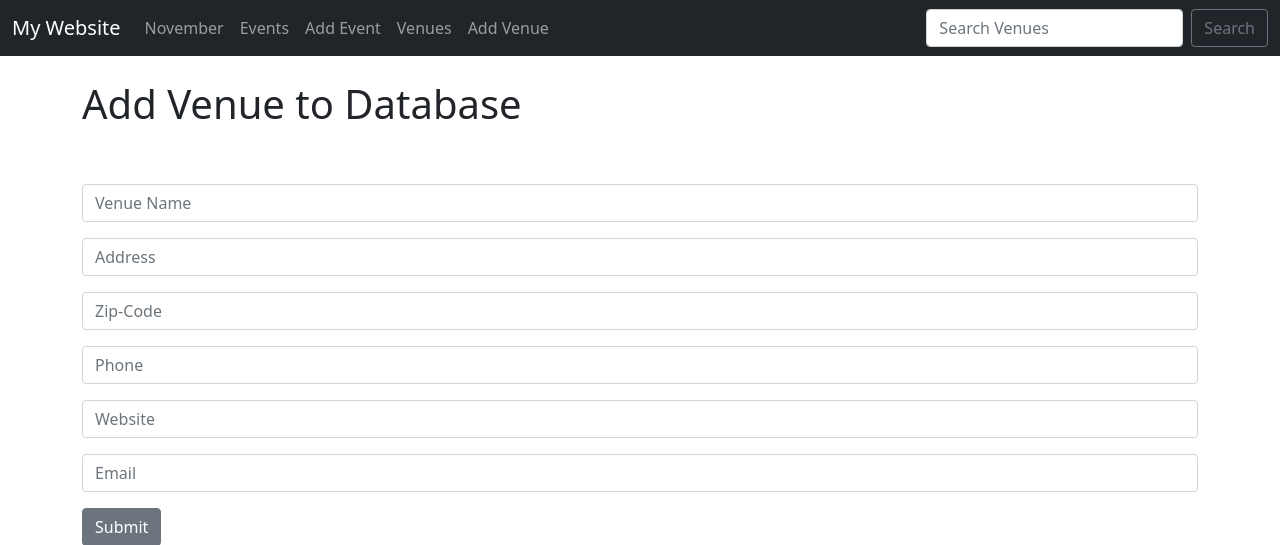
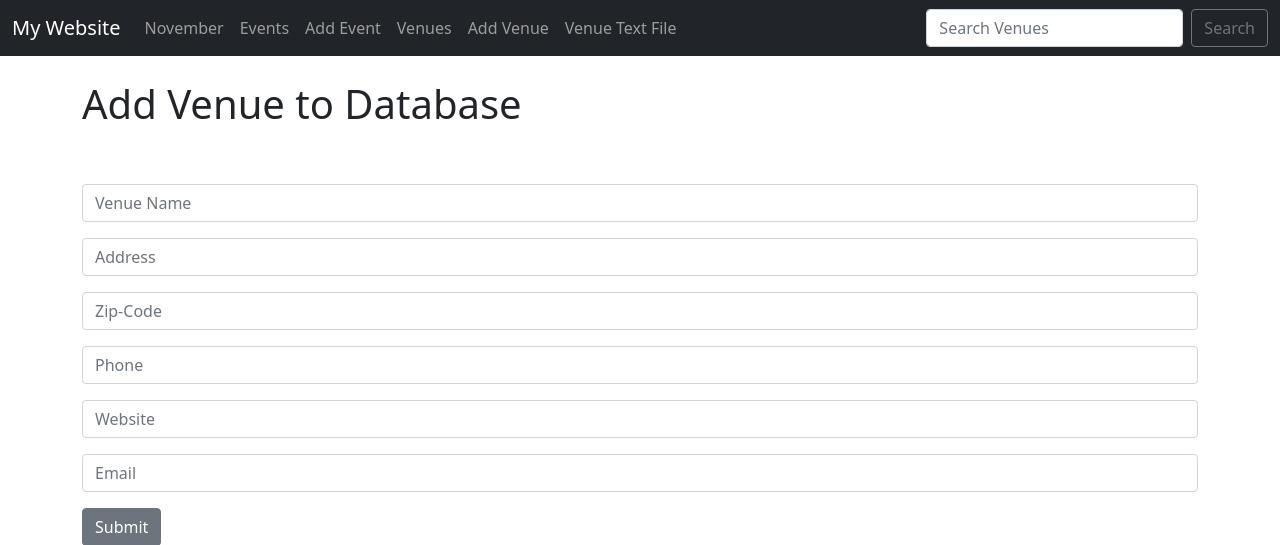
Before and after one commit to n4oji/Project, a Django app: page /add_venue in a window 1280 px wide. Shown: the top 545 px of the page. Run offline with Django 4.2, Linux system fonts and the light colour scheme.

Commit message:
text file for venues

```diff
--- a/my_website/events/templates/events/navbar.html
+++ b/my_website/events/templates/events/navbar.html
@@ -35,6 +35,12 @@
           </a>
         </li>
 
+        <li class="nav-item">
+          <a class="nav-link" href="{% url 'venue-text' %}">
+            Venue Text File
+          </a>
+        </li>
+
 
       </ul>
       <form class="d-flex" method=POST action="{% url 'search-venues' %}">
--- a/my_website/events/urls.py
+++ b/my_website/events/urls.py
@@ -14,4 +14,5 @@ urlpatterns = [
     path('update_event/<event_id>', views.update_event, name="update-event"),
     path('delete_event/<event_id>', views.delete_event, name="delete-event"),
     path('delete_venue/<venue_id>', views.delete_venue, name="delete-venue"),
+    path('venue_text', views.venue_text, name="venue-text")
 ]
--- a/my_website/events/views.py
+++ b/my_website/events/views.py
@@ -1,12 +1,12 @@
 from django.shortcuts import render, redirect
-from django.http import HttpResponseRedirect
+from django.http import HttpResponseRedirect, HttpResponse
 import calendar
 from calendar import HTMLCalendar
 from datetime import datetime
 from .models import Event, Venue
 from .forms import VenueForm, EventForm
 
-
+#homapage
 def home(request, year=datetime.now().year, month=datetime.now().strftime('%B')):
 	name = "Naoji"
 	month = month.capitalize()
@@ -30,11 +30,13 @@ def home(request, year=datetime.now().year, month=datetime.now().strftime('%B'))
 		"time" : time,
 	})
 
+#events list
 def all_events(request):
 	event_list = Event.objects.all().order_by('event_date')
 
 	return render(request, 'events/events_list.html', {'event_list': event_list})
 
+#adding a venue
 def add_venue(request):
 	submitted = False
 	if request.method == "POST":
@@ -50,16 +52,19 @@ def add_venue(request):
 
 	return render(request, 'events/add_venue.html', {'form': form, 'submitted': submitted})
 
+#venues list
 def list_venues(request):
 	venue_list = Venue.objects.all().order_by('name')
 
 	return render(request, 'events/venue.html', {'venue_list': venue_list})
 
+#show specified venue
 def show_venue(request, venue_id):
 	venue = Venue.objects.get(pk=venue_id)
 
 	return render(request, 'events/show_venue.html', {'venue': venue})
 
+#search bar for venues
 def search_venues(request):
 	if request.method=="POST":
 		searched = request.POST['searched']
@@ -71,6 +76,7 @@ def search_venues(request):
 	else:
 		return render(request, 'events/search_venues.html', {})
 
+#updating a venue
 def update_venue(request, venue_id):
 	venue = Venue.objects.get(pk=venue_id)
 	form = VenueForm(request.POST or None, instance=venue)
@@ -81,6 +87,7 @@ def update_venue(request, venue_id):
 
 	return render(request, 'events/update_venue.html', {'venue': venue, 'form': form})
 
+#adding event
 def add_event(request):
 	submitted = False
 	if request.method == "POST":
@@ -96,7 +103,7 @@ def add_event(request):
 
 	return render(request, 'events/add_event.html', {'form': form, 'submitted': submitted})
 
-
+#update event
 def update_event(request, event_id):
 	event = Event.objects.get(pk=event_id)
 	form = EventForm(request.POST or None, instance=event)
@@ -107,14 +114,31 @@ def update_event(request, event_id):
 
 	return render(request, 'events/update_event.html', {'event': event, 'form': form})
 
+#delete event
 def delete_event(request, event_id):
 	event = Event.objects.get(pk=event_id)
 	event.delete()
 
 	return redirect('list-events')
 
+#delete venue
 def delete_venue(request, venue_id):
 	venue = Venue.objects.get(pk=venue_id)
 	venue.delete()
 
 	return redirect('list-venues')
+
+#generate a file with all venues
+def venue_text(request):
+	response = HttpResponse(content_type='text/plain')
+	response['Content-Disposition'] = 'attachment; filename=venues.txt'
+
+	venues = Venue.objects.all()
+
+	lines = []
+	for venue in venues:
+		lines.append(f"{venue.name}\n{venue.address}\n{venue.zip_code}\n{venue.phone}\n{venue.website}\n{venue.email_address}\n\n")
+
+	#escrever em txt
+	response.writelines(lines)
+	return response
```
Also changed, not shown: my_website/db.sqlite3.
